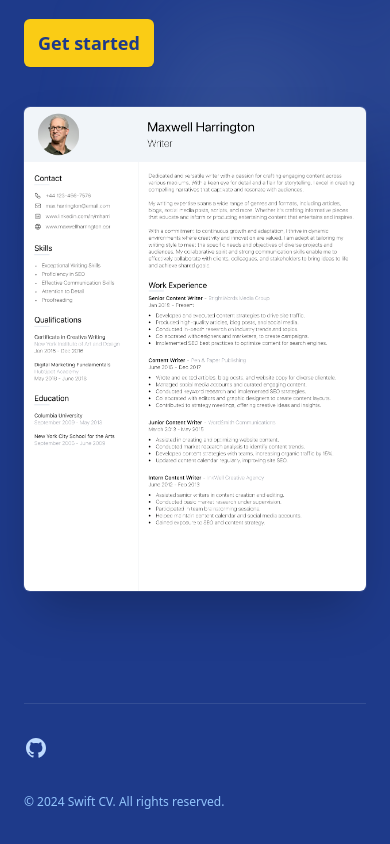
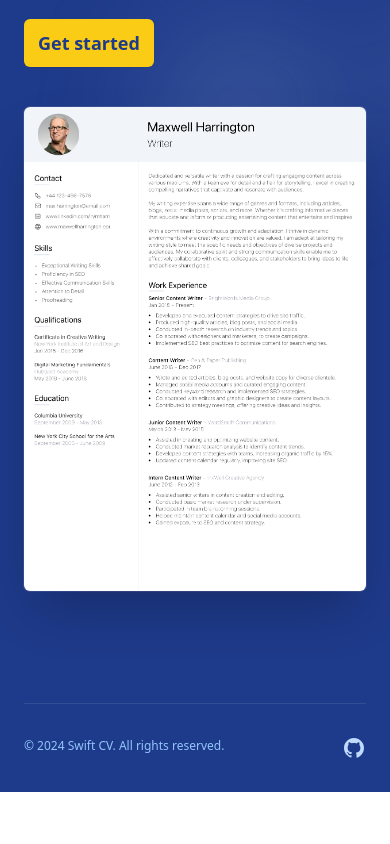
Before and after one commit to scottwright-dev/swift-cv, a React (Vite) app: page / in a window 390 px wide. Shown: the part 365-1209 px from the top of the page. After the commit the page ends 1157 px from the top, so only its background shows below. Built offline with nearby package versions, Linux system fonts and the light colour scheme.

Commit message:
chore: remove redundant footer code

```diff
--- a/src/LandingPage.jsx
+++ b/src/LandingPage.jsx
@@ -58,7 +58,6 @@ export default function LandingPage({ setIsLandingPage }) {
             </div>
           </div>
         </main>
-
         {/* Footer */}
         <footer aria-labelledby="footer-heading" className="relative">
           <h2 id="footer-heading" className="sr-only">
@@ -66,34 +65,28 @@ export default function LandingPage({ setIsLandingPage }) {
           </h2>
           <div className="mx-auto max-w-7xl px-6 pb-8 pt-4 lg:px-8">
             <div className="border-t border-white/10 pt-8 md:flex md:items-center md:justify-between">
-              <div className="flex space-x-6 md:order-2">
-                {[
-                  {
-                    name: 'GitHub Repository',
-                    href: 'https://github.com/scottwright-dev/swift-cv',
-                    icon: (props) => (
-                      <svg fill="currentColor" viewBox="0 0 24 24" {...props}>
-                        <path
-                          fillRule="evenodd"
-                          d="M12 2C6.477 2 2 6.477 2 12c0 4.418 2.865 8.166 6.839 9.489.5.092.682-.217.682-.482 0-.237-.009-.866-.014-1.7-2.782.602-3.369-1.34-3.369-1.34-.455-1.157-1.11-1.465-1.11-1.465-.908-.62.069-.608.069-.608 1.003.07 1.532 1.03 1.532 1.03.891 1.529 2.341 1.088 2.91.833.091-.646.349-1.086.635-1.337-2.22-.253-4.555-1.11-4.555-4.943 0-1.091.39-1.984 1.03-2.682-.103-.253-.447-1.27.098-2.645 0 0 .84-.27 2.75 1.02A9.564 9.564 0 0112 7.07c.85.004 1.705.115 2.504.337 1.909-1.29 2.747-1.02 2.747-1.02.547 1.375.203 2.392.1 2.645.64.698 1.028 1.59 1.028 2.682 0 3.841-2.337 4.687-4.565 4.936.359.31.678.92.678 1.852 0 1.335-.012 2.415-.012 2.741 0 .267.18.577.688.479C19.137 20.164 22 16.418 22 12c0-5.523-4.477-10-10-10z"
-                        />
-                      </svg>
-                    ),
-                  },
-                ].map((item) => (
-                  <a
-                    key={item.name}
-                    href={item.href}
-                    className="text-blue-200 hover:text-yellow-400"
+              <div className="flex w-full justify-between md:order-2">
+                <p className="text-xs leading-5 text-blue-300 md:mt-0">
+                  &copy; 2024 Swift CV. All rights reserved.
+                </p>
+                <a
+                  href="https://github.com/scottwright-dev/swift-cv"
+                  className="text-blue-200 hover:text-yellow-400"
+                >
+                  <span className="sr-only">GitHub Repository</span>
+                  <svg
+                    fill="currentColor"
+                    viewBox="0 0 24 24"
+                    className="h-6 w-6"
+                    aria-hidden="true"
                   >
-                    <span className="sr-only">{item.name}</span>
-                    <item.icon className="h-6 w-6" aria-hidden="true" />
-                  </a>
-                ))}
+                    <path
+                      fillRule="evenodd"
+                      d="M12 2C6.477 2 2 6.477 2 12c0 4.418 2.865 8.166 6.839 9.489.5.092.682-.217.682-.482 0-.237-.009-.866-.014-1.7-2.782.602-3.369-1.34-3.369-1.34-.455-1.157-1.11-1.465-1.11-1.465-.908-.62.069-.608.069-.608 1.003.07 1.532 1.03 1.532 1.03.891 1.529 2.341 1.088 2.91.833.091-.646.349-1.086.635-1.337-2.22-.253-4.555-1.11-4.555-4.943 0-1.091.39-1.984 1.03-2.682-.103-.253-.447-1.27.098-2.645 0 0 .84-.27 2.75 1.02A9.564 9.564 0 0112 7.07c.85.004 1.705.115 2.504.337 1.909-1.29 2.747-1.02 2.747-1.02.547 1.375.203 2.392.1 2.645.64.698 1.028 1.59 1.028 2.682 0 3.841-2.337 4.687-4.565 4.936.359.31.678.92.678 1.852 0 1.335-.012 2.415-.012 2.741 0 .267.18.577.688.479C19.137 20.164 22 16.418 22 12c0-5.523-4.477-10-10-10z"
+                    />
+                  </svg>
+                </a>
               </div>
-              <p className="mt-8 text-xs leading-5 text-blue-300 md:order-1 md:mt-0">
-                &copy; 2024 Swift CV. All rights reserved.
-              </p>
             </div>
           </div>
         </footer>
```
